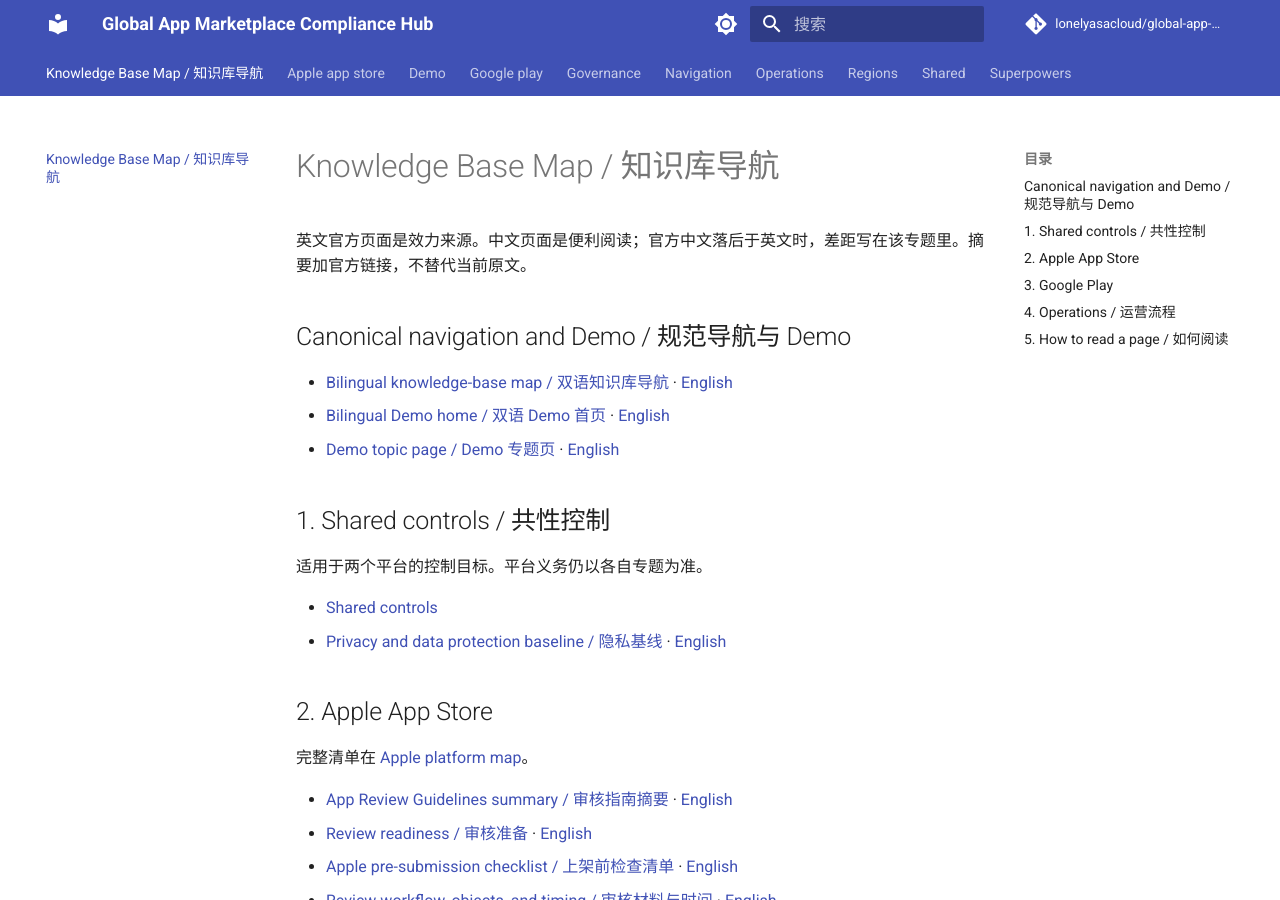
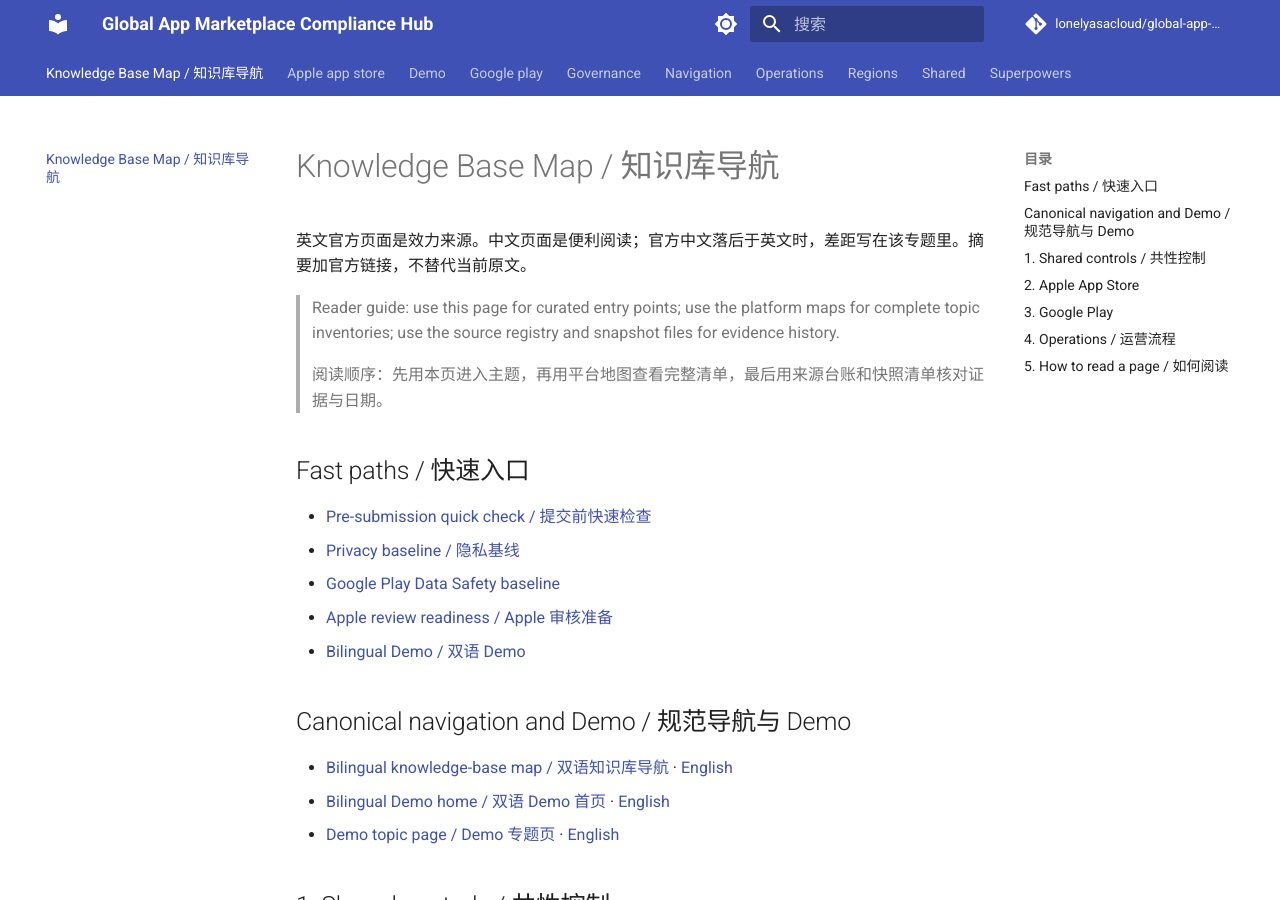
Before and after one commit to lonelyasacloud/global-app-marketplace-compliance-hub, an MkDocs documentation site: the page built from docs/README.md, in a window 1280 px wide and 900 px high. Built offline with MkDocs 1.6.1 and Material for MkDocs 9.7.7, drawn with Linux system fonts in a browser that asks for light colours; comment, search, counter and statistics services are not loaded.

Commit message:
docs: improve knowledge-base reader entry points

```diff
--- a/docs/README.md
+++ b/docs/README.md
@@ -1,6 +1,18 @@
 # Knowledge Base Map / 知识库导航
 
 英文官方页面是效力来源。中文页面是便利阅读；官方中文落后于英文时，差距写在该专题里。摘要加官方链接，不替代当前原文。
+
+> Reader guide: use this page for curated entry points; use the platform maps for complete topic inventories; use the source registry and snapshot files for evidence history.
+
+> 阅读顺序：先用本页进入主题，再用平台地图查看完整清单，最后用来源台账和快照清单核对证据与日期。
+
+## Fast paths / 快速入口
+
+- [Pre-submission quick check / 提交前快速检查](operations/pre-submission/quick-check.zh-CN.md)
+- [Privacy baseline / 隐私基线](shared/privacy-data-protection/privacy-baseline.zh-CN.md)
+- [Google Play Data Safety baseline](google-play/data-safety/data-safety-baseline.zh-CN.md)
+- [Apple review readiness / Apple 审核准备](apple-app-store/app-review-guidelines/review-readiness.zh-CN.md)
+- [Bilingual Demo / 双语 Demo](demo/home.zh-CN.md)
 
 ## Canonical navigation and Demo / 规范导航与 Demo
 
```
